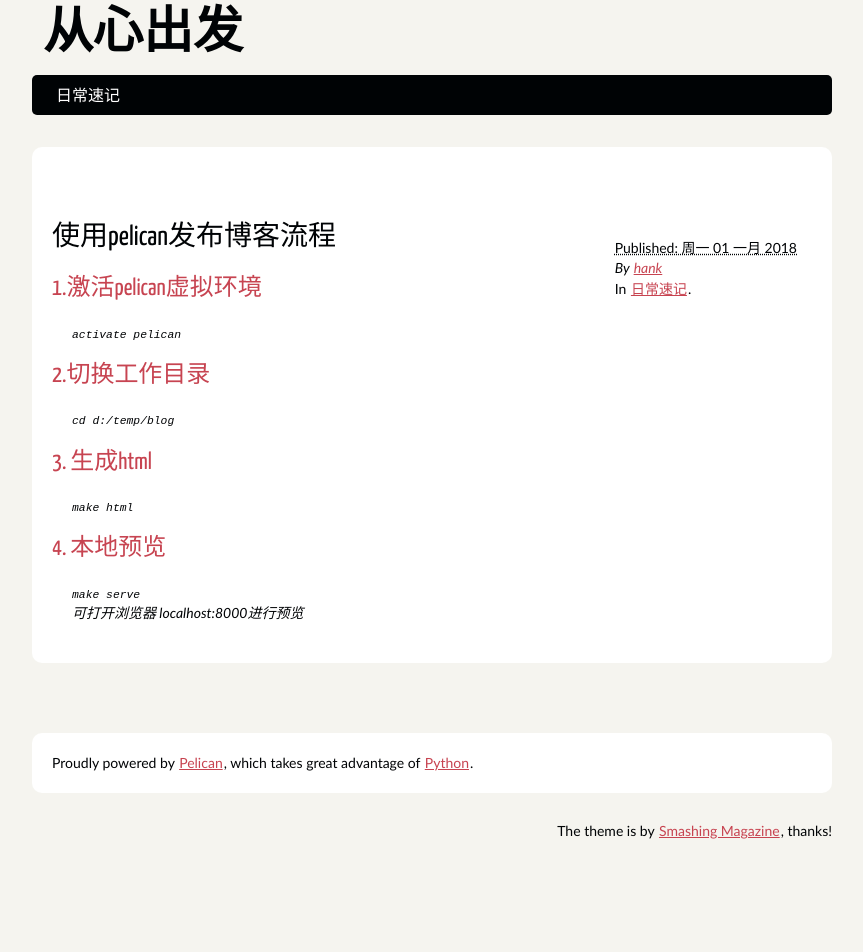
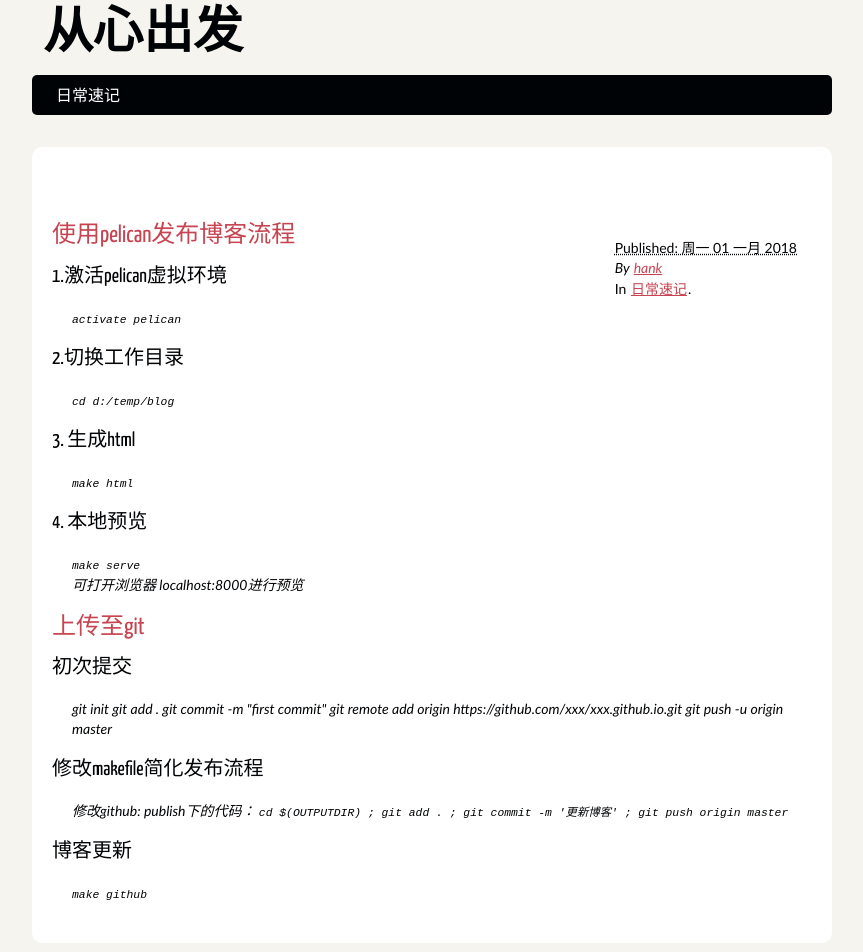
Before and after one commit to hankchen/hankchen.github.io, a plain HTML site: page index.html in a window 1280 px wide. Shown: the top 952 px of the page, without its empty margins (208-1071 px from the left). Before the commit the page ends 883 px from the top, so only its background shows below. Drawn offline with Linux system fonts and the light colour scheme.

Commit message:
更新博客

```diff
--- a/index.html
+++ b/index.html
@@ -31,23 +31,41 @@
         </address>
 <p>In <a href="/category/ri-chang-su-ji.html">日常速记</a>.</p>
 
-</footer><!-- /.post-info --><h1>使用pelican发布博客流程</h1>
-<h2>1.激活pelican虚拟环境</h2>
+</footer><!-- /.post-info --><h2>使用pelican发布博客流程</h2>
+<h3>1.激活pelican虚拟环境</h3>
 <blockquote>
 <p><code>activate pelican</code></p>
 </blockquote>
-<h2>2.切换工作目录</h2>
+<h3>2.切换工作目录</h3>
 <blockquote>
 <p><code>cd d:/temp/blog</code></p>
 </blockquote>
-<h2>3. 生成html</h2>
+<h3>3. 生成html</h3>
 <blockquote>
 <p><code>make html</code></p>
 </blockquote>
-<h2>4. 本地预览</h2>
+<h3>4. 本地预览</h3>
 <blockquote>
 <p><code>make serve</code><br/>
 可打开浏览器 localhost:8000进行预览</p>
+</blockquote>
+<h2>上传至git</h2>
+<h3>初次提交</h3>
+<blockquote>
+<p>git init
+git add .
+git commit -m "first commit"
+git remote add origin https://github.com/xxx/xxx.github.io.git
+git push -u origin master</p>
+</blockquote>
+<h3>修改makefile简化发布流程</h3>
+<blockquote>
+<p>修改github: publish下的代码：
+<code>cd $(OUTPUTDIR) ; git add . ;  git commit -m '更新博客' ; git push origin master</code></p>
+</blockquote>
+<h3>博客更新</h3>
+<blockquote>
+<p><code>make github</code></p>
 </blockquote>                </article>
             </aside><!-- /#featured -->
         <section id="extras" class="body">
```
Also changed, not shown: author/hank.html (+23 -5 lines), category/ri-chang-su-ji.html (+23 -5 lines), .html.
